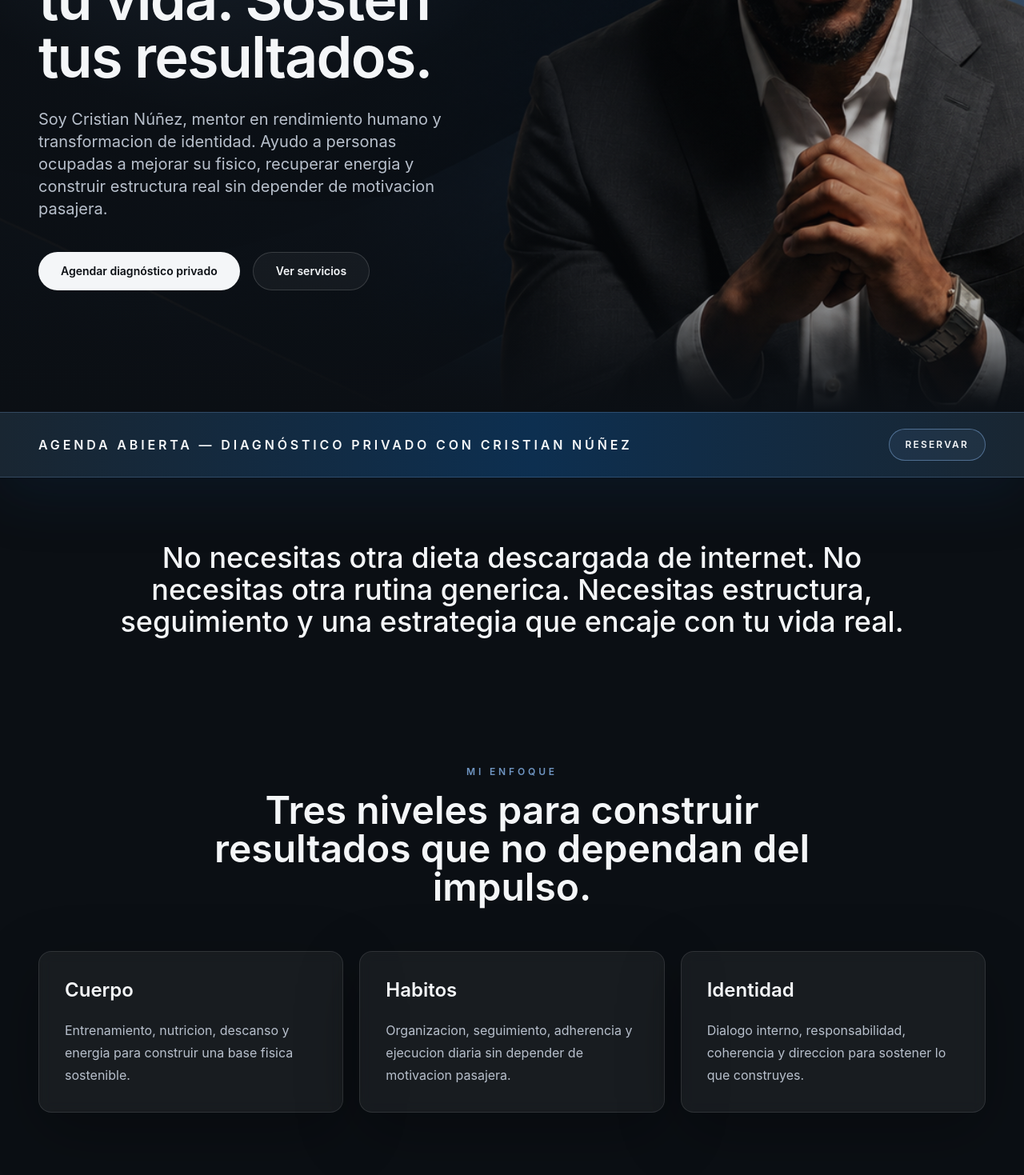
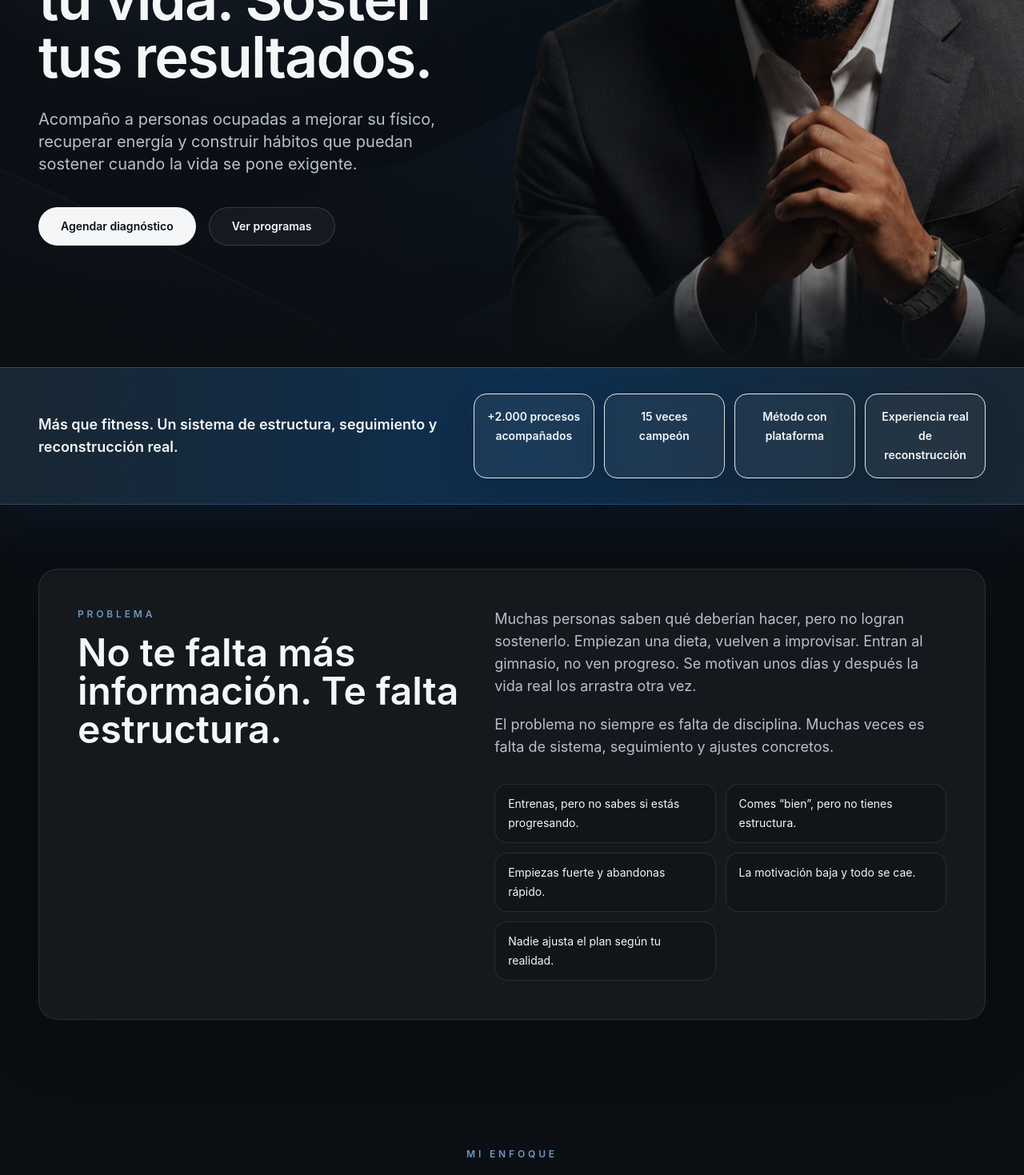
Before and after one commit to coachingcristian-tech/pushidapp, a React (Vite) app: page / in a window 1280 px wide. Shown: the part 460-1929 px from the top of the page at 80% size. Built offline with nearby package versions, Linux system fonts and the light colour scheme.

Commit message:
Add files via upload

```diff
--- a/src/App.jsx
+++ b/src/App.jsx
@@ -16,16 +16,23 @@ const fitnessWhatsappUrl = `https://wa.me/${WHATSAPP_NUMBER}?text=${encodeURICom
 const focusLevels = [
   {
     title: 'Cuerpo',
-    description: 'Entrenamiento, nutricion, descanso y energia para construir una base fisica sostenible.',
-  },
-  {
-    title: 'Habitos',
-    description: 'Organizacion, seguimiento, adherencia y ejecucion diaria sin depender de motivacion pasajera.',
+    description: 'Entrenamiento, nutrición, descanso y energía.',
+  },
+  {
+    title: 'Hábitos',
+    description: 'Rutina, adherencia, seguimiento y ejecución diaria.',
   },
   {
     title: 'Identidad',
-    description: 'Dialogo interno, responsabilidad, coherencia y direccion para sostener lo que construyes.',
-  },
+    description: 'Responsabilidad, diálogo interno, coherencia y dirección.',
+  },
+];
+
+const authorityStats = [
+  '+2.000 procesos acompañados',
+  '15 veces campeón',
+  'Método con plataforma',
+  'Experiencia real de reconstrucción',
 ];
 
 const services = [
@@ -1089,6 +1096,26 @@ function TestimonialCard({ testimonial, priority = false, className = '' }) {
   );
 }
 
+function FeaturedProofCard({ testimonial, priority = false }) {
+  return (
+    <article className="group w-[82vw] max-w-[330px] shrink-0 snap-center rounded-3xl border border-white/10 bg-white/[0.055] p-3 shadow-premium backdrop-blur transition duration-300 hover:-translate-y-1 hover:border-accent/35 hover:shadow-[0_24px_80px_rgba(112,150,195,0.16)] sm:w-auto sm:max-w-none">
+      <div className="overflow-hidden rounded-2xl border border-white/10 bg-[#070b10]">
+        <img
+          className="h-[390px] w-full object-contain object-top transition duration-500 group-hover:scale-[1.015] sm:h-[420px] lg:h-[440px]"
+          src={testimonial.image}
+          alt={`Testimonio de ${testimonial.name}`}
+          loading={priority ? 'eager' : 'lazy'}
+          decoding="async"
+        />
+      </div>
+      <div className="px-2 pb-2 pt-5">
+        <h3 className="text-lg font-semibold text-smoke">{testimonial.name}</h3>
+        <p className="mt-2 text-sm leading-6 text-muted">"{testimonial.summary}"</p>
+      </div>
+    </article>
+  );
+}
+
 function MoreTestimonialsCard({ className = '', onClick }) {
   return (
     <button
@@ -1230,16 +1257,15 @@ function App() {
               Reconstruye tu cuerpo. Ordena tu vida. Sostén tus resultados.
             </h1>
             <p className="mt-7 max-w-3xl text-lg leading-8 text-muted sm:text-xl">
-              Soy Cristian Núñez, mentor en rendimiento humano y transformacion de identidad. Ayudo a personas
-              ocupadas a mejorar su fisico, recuperar energia y construir estructura real sin depender de motivacion
-              pasajera.
+              Acompaño a personas ocupadas a mejorar su físico, recuperar energía y construir hábitos que puedan
+              sostener cuando la vida se pone exigente.
             </p>
             <div className="mt-10 flex flex-col gap-4 sm:flex-row">
-              <a className="btn-primary" href={SCHEDULE_CALL_URL} target="_blank" rel="noreferrer">
-                Agendar diagnóstico privado
+              <a className="btn-primary" href={SCHEDULE_CALL_URL} target="_blank" rel="noopener noreferrer">
+                Agendar diagnóstico
               </a>
               <a className="btn-secondary" href="#servicios">
-                Ver servicios
+                Ver programas
               </a>
             </div>
           </div>
@@ -1247,34 +1273,65 @@ function App() {
         </div>
       </section>
 
-      <section className="border-y border-accent/30 bg-[linear-gradient(90deg,#192632_0%,#0d2f50_52%,#192632_100%)] px-5 py-5 shadow-[0_20px_70px_rgba(13,47,80,0.28)] sm:px-8 lg:px-12">
-        <div className="mx-auto flex max-w-7xl flex-col items-center justify-between gap-4 text-center sm:flex-row sm:text-left">
-          <p className="text-sm font-semibold uppercase tracking-[0.24em] text-smoke sm:text-base">
-            AGENDA ABIERTA — Diagnóstico privado con Cristian Núñez
+      <section className="border-y border-accent/30 bg-[linear-gradient(90deg,#192632_0%,#0d2f50_52%,#192632_100%)] px-5 py-8 shadow-[0_20px_70px_rgba(13,47,80,0.28)] sm:px-8 lg:px-12">
+        <div className="section-reveal mx-auto grid max-w-7xl gap-5 lg:grid-cols-[0.9fr_1.1fr] lg:items-center" data-section-reveal>
+          <p className="text-center text-base font-semibold leading-7 text-smoke sm:text-lg lg:text-left">
+            Más que fitness. Un sistema de estructura, seguimiento y reconstrucción real.
           </p>
-          <a
-            className="inline-flex min-h-10 items-center justify-center rounded-full border border-accent/60 bg-accent/10 px-5 py-2 text-xs font-semibold uppercase tracking-[0.18em] text-smoke transition hover:bg-accent hover:text-ink"
-            href={SCHEDULE_CALL_URL}
-            target="_blank"
-            rel="noreferrer"
-          >
-            Reservar
-          </a>
+          <div className="grid gap-3 sm:grid-cols-2 lg:grid-cols-4">
+            {authorityStats.map((stat) => (
+              <div className="rounded-2xl border border-white/12 bg-white/[0.06] px-4 py-4 text-center shadow-[0_16px_44px_rgba(0,0,0,0.16)] backdrop-blur" key={stat}>
+                <p className="text-sm font-semibold leading-6 text-smoke">{stat}</p>
+              </div>
+            ))}
+          </div>
         </div>
       </section>
 
       <section className="px-5 py-20 sm:px-8 lg:px-12">
-        <div className="mx-auto max-w-5xl text-center">
-          <p className="text-2xl font-medium leading-relaxed text-smoke sm:text-4xl">
-            No necesitas otra dieta descargada de internet. No necesitas otra rutina generica. Necesitas estructura,
-            seguimiento y una estrategia que encaje con tu vida real.
-          </p>
+        <div className="section-reveal mx-auto grid max-w-7xl gap-10 rounded-3xl border border-white/10 bg-white/[0.045] p-7 shadow-premium backdrop-blur sm:p-10 lg:grid-cols-[0.92fr_1.08fr] lg:p-12" data-section-reveal>
+          <div>
+            <p className="mb-4 text-xs font-semibold uppercase tracking-[0.32em] text-accent">Problema</p>
+            <h2 className="text-3xl font-semibold leading-tight text-smoke sm:text-5xl">
+              No te falta más información. Te falta estructura.
+            </h2>
+          </div>
+          <div>
+            <div className="space-y-5 text-base leading-8 text-muted sm:text-lg">
+              <p>
+                Muchas personas saben qué deberían hacer, pero no logran sostenerlo. Empiezan una dieta, vuelven a
+                improvisar. Entran al gimnasio, no ven progreso. Se motivan unos días y después la vida real los
+                arrastra otra vez.
+              </p>
+              <p>
+                El problema no siempre es falta de disciplina. Muchas veces es falta de sistema, seguimiento y ajustes
+                concretos.
+              </p>
+            </div>
+            <ul className="mt-8 grid gap-3 sm:grid-cols-2">
+              {[
+                'Entrenas, pero no sabes si estás progresando.',
+                'Comes “bien”, pero no tienes estructura.',
+                'Empiezas fuerte y abandonas rápido.',
+                'La motivación baja y todo se cae.',
+                'Nadie ajusta el plan según tu realidad.',
+              ].map((item) => (
+                <li className="rounded-2xl border border-white/10 bg-ink/35 px-4 py-3 text-sm leading-6 text-smoke" key={item}>
+                  {item}
+                </li>
+              ))}
+            </ul>
+          </div>
         </div>
       </section>
 
       <section className="px-5 py-20 sm:px-8 lg:px-12" id="enfoque">
         <div className="mx-auto max-w-7xl">
-          <SectionHeader label="Mi enfoque" title="Tres niveles para construir resultados que no dependan del impulso." />
+          <SectionHeader
+            label="Mi enfoque"
+            title="Cuerpo, hábitos e identidad trabajando en la misma dirección."
+            description="Un proceso simple de entender, pero sostenido con seguimiento y ajustes reales."
+          />
           <div className="grid gap-5 md:grid-cols-3">
             {focusLevels.map((level) => (
               <article
@@ -1285,6 +1342,28 @@ function App() {
                 <p className="mt-5 leading-7 text-muted transition duration-300 group-hover:text-[#34495c]">{level.description}</p>
               </article>
             ))}
+          </div>
+        </div>
+      </section>
+
+      <section className="px-5 py-20 sm:px-8 lg:px-12">
+        <div className="mx-auto max-w-7xl">
+          <SectionHeader
+            label="Evidencia"
+            title="Antes de ver los programas, mira lo que pasa cuando hay estructura real."
+            description="Historias reales de alumnos durante el proceso."
+          />
+          <div className="-mx-5 overflow-x-auto px-5 pb-4 sm:mx-0 sm:px-0">
+            <div className="flex snap-x snap-mandatory gap-5 sm:grid sm:grid-cols-3">
+              {featuredTestimonials.map((testimonial, index) => (
+                <FeaturedProofCard testimonial={testimonial} priority={index === 0} key={testimonial.image} />
+              ))}
+            </div>
+          </div>
+          <div className="mt-8 flex justify-center">
+            <a className="btn-primary" href="#servicios">
+              Ver programas
+            </a>
           </div>
         </div>
       </section>
```
